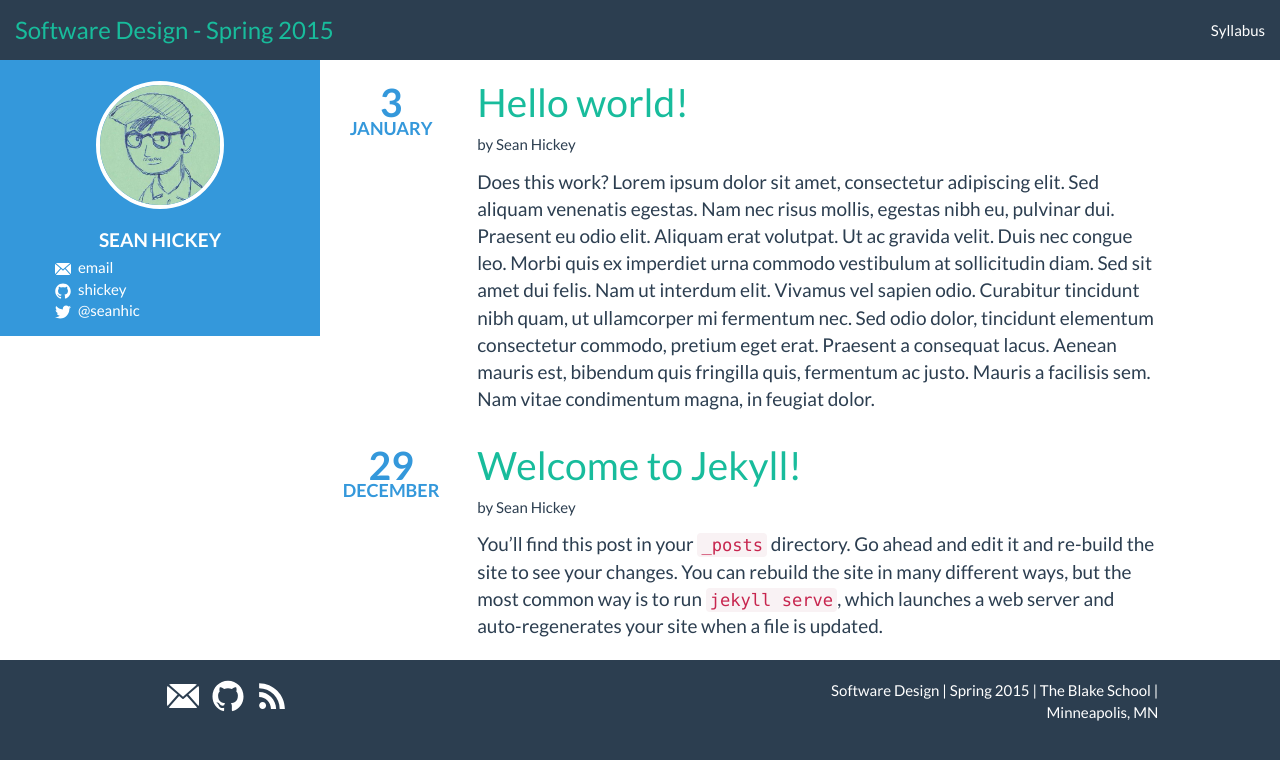
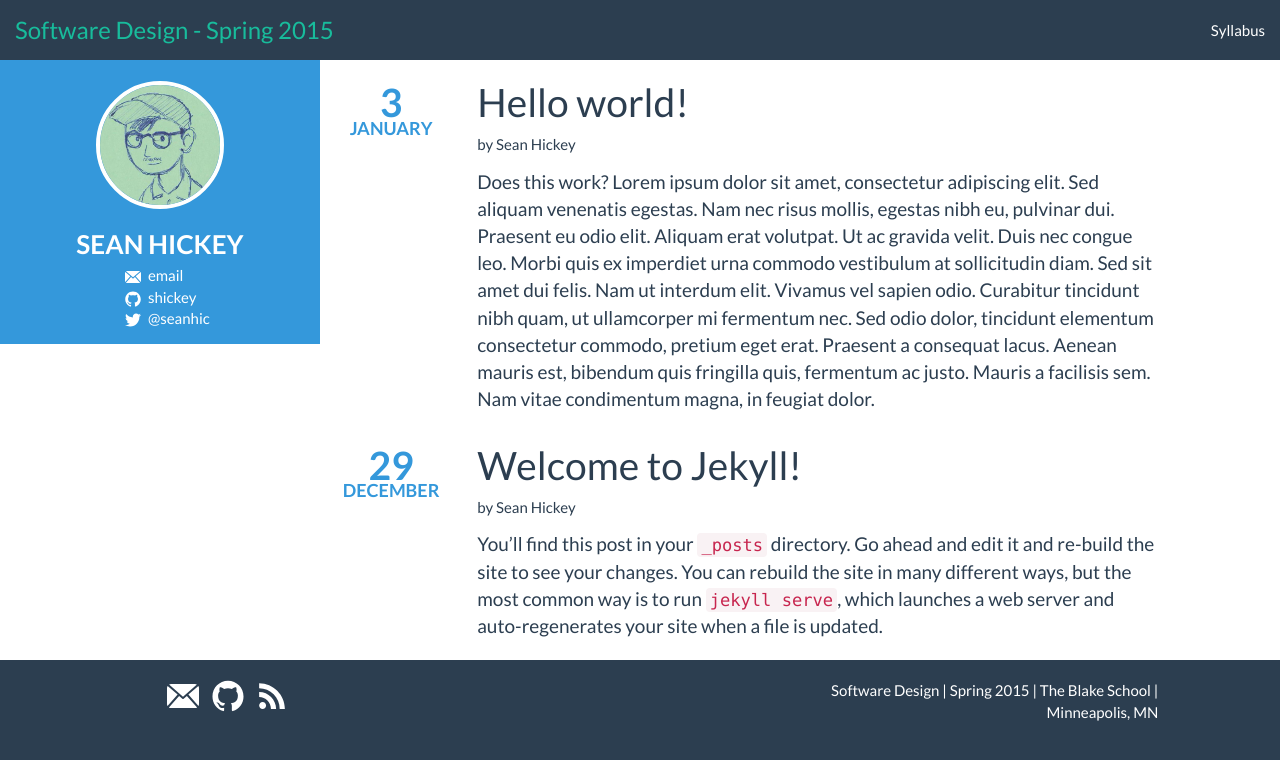
Before and after one commit to BlakeCS-Spring2015/blakecs-spring2015.github.io, a Jekyll site: the page built from sean/index.html, in a window 1280 px wide. Shown: the top 760 px of the page. Built offline with Jekyll 4.4.1, drawn with Linux system fonts in a browser that asks for light colours.

Commit message:
Cleaned up author pages

```diff
--- a/_data/authors.yml
+++ b/_data/authors.yml
@@ -3,7 +3,7 @@ sean:
   email: shickey@blakeschool.org
   twitter: seanhic
   github: shickey
-  avatar: avatar.jpeg
+  avatar: avatar.jpg
 
 faux:
   name: Faux Fauxhawk
--- /dev/null
+++ b/_includes/post-list-entry.html
@@ -0,0 +1,15 @@
+<div class="row">
+  <div class="col-md-2">
+    <div class="post-meta-block">
+      <span class="day-block">{{ post.date | date: "%-d" }}</span>
+      <span class="month-block">{{ post.date | date: "%B" }}</span>
+    </div>
+  </div>
+  <div class="col-md-10">
+    <h1><a class="post-link" href="{{ post.url | prepend: site.baseurl }}">{{ post.title }}</a></h1>
+    <div class="author-block">by <a href="/{{ post.author }}">{{ site.data.authors[post.author].name }}</a></div>
+    <div class="post-excerpt">
+      {{ post.excerpt }}
+    </div>
+  </div>
+</div>
--- a/_layouts/author.html
+++ b/_layouts/author.html
@@ -8,10 +8,14 @@ layout: default
   <div class="author-avatar-sidebar-block">
     <img class="author-avatar author-avatar-sidebar" src="/{{ page.author }}/{{ author.avatar }}" />
   </div>
+  {% else %}
+  <div class="author-avatar-sidebar-block">
+    <img class="author-avatar author-avatar-sidebar" src="/img/snowman.jpg" />
+  </div>
   {% endif %}
   <div>
-    <h4 class="author-name">{{ author.name }}</h4>
-    <ul class="author-contact-list">
+    <h3 class="author-sidebar-name">{{ author.name }}</h3>
+    <ul class="author-sidebar-contact-list">
       {% if author.email %}
       <li>
         <span class="author-contact-icon">
@@ -56,21 +60,7 @@ layout: default
     {% for post in site.posts %}
     {% if post.author == page.author %}
     <li>
-      <div class="row">
-        <div class="col-md-2">
-          <div class="post-meta-block">
-            <span class="day-block">{{ post.date | date: "%-d" }}</span>
-            <span class="month-block">{{ post.date | date: "%B" }}</span>
-          </div>
-        </div>
-        <div class="col-md-10">
-          <h1><a class="post-link" href="{{ post.url | prepend: site.baseurl }}">{{ post.title }}</a></h1>
-          <div class="author-block">by {{ site.data.authors[post.author].name }}</div>
-          <div class="post-excerpt">
-            {{ post.excerpt }}
-          </div>
-        </div>
-      </div>
+      {% include post-list-entry.html post='post' %}
     </li>
     {% endif %}
     {% endfor %}
--- a/_sass/_custom.scss
+++ b/_sass/_custom.scss
@@ -50,6 +50,7 @@ ul.social-media-list {
   .recent-post-title {
     display: block;
     font-size: $font-size-large;
+    line-height: 0.8;
   }
   .recent-post-author {
     font-size: $font-size-small;
@@ -58,6 +59,9 @@ ul.social-media-list {
 
 .content {
   background: #fff;
+  a {
+    color: $text-color;
+  }
 }
 
 .author-list {
@@ -108,6 +112,9 @@ ul.social-media-list {
   min-height: 200px;
   color: #fff;
   padding-top: 21px;
+  a {
+    color: #fff;
+  }
 }
 
 img.author-avatar {
@@ -115,7 +122,7 @@ img.author-avatar {
   height: 128px;
   border-radius: 64px;
   border: 4px solid #fff;
-  .author-footer {
+  &.author-footer {
     float: right;
   }
 }
@@ -132,13 +139,21 @@ img.author-avatar {
 }
 
 .author-name {
-  text-align: center;
   text-transform: uppercase;
   font-weight: bold;
 }
 
+.author-sidebar-name {
+  text-align: center;
+}
+
+.author-sidebar-contact-list {
+  padding-left: 110px;
+}
+
 .author-contact-list {
   list-style-type: none;
+  padding-left: 21px;
   a {
     color: #fff;
   }
--- /dev/null
+++ b/faux/index.html
@@ -0,0 +1,4 @@
+---
+layout: author
+author: faux
+---
```
Also changed, not shown: _layouts/post.html (+8 -2 lines), index.html (+3 -17 lines), img/snowman.jpg (added), sean/avatar.jpg (renamed from sean/avatar.jpeg).
